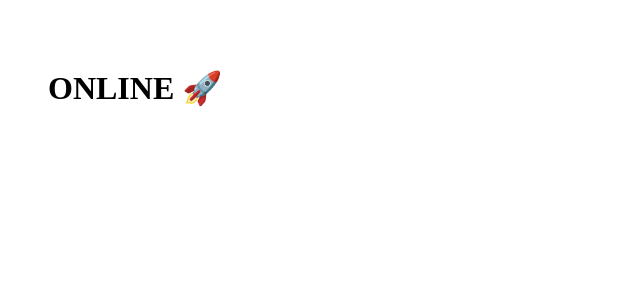
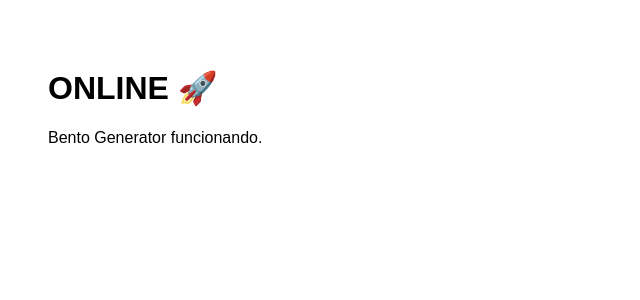
Before and after one commit to GuiBRA985/Bento-Class, a React (Vite) app in the folder generator/: page / in a window 1280 px wide. Shown: the top 300 px of the page, without its empty margins (0-640 px from the left). Built offline with nearby package versions, Linux system fonts and the light colour scheme.

Commit message:
Update App.jsx

```diff
--- a/generator/src/App.jsx
+++ b/generator/src/App.jsx
@@ -1,7 +1,13 @@
 export default function App() {
   return (
-    <div style={{ padding: 40 }}>
+    <div
+      style={{
+        padding: 40,
+        fontFamily: "Arial"
+      }}
+    >
       <h1>ONLINE 🚀</h1>
+      <p>Bento Generator funcionando.</p>
     </div>
   );
 }
```
